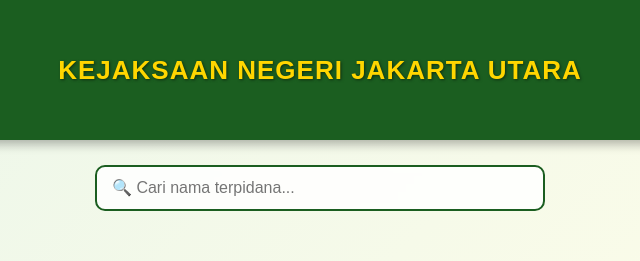
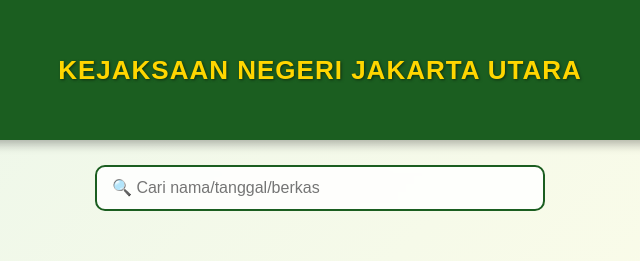
Before and after one commit to abizharfausan45/kejarijakut, a plain HTML site: page index.html in a window 1280 px wide. Shown: the top 261 px of the page, 320-960 px from the left. Drawn offline with Linux system fonts and the light colour scheme; no server answers.

Commit message:
index.html

```diff
--- a/index.html
+++ b/index.html
@@ -234,7 +234,7 @@
   </header>
 
   <div class="search-container">
-    <input type="text" id="searchInput" placeholder="🔍 Cari nama terpidana..." />
+    <input type="text" id="searchInput" placeholder="🔍 Cari nama/tanggal/berkas" />
   </div>
 
   <div class="container" id="dataContainer">
```
